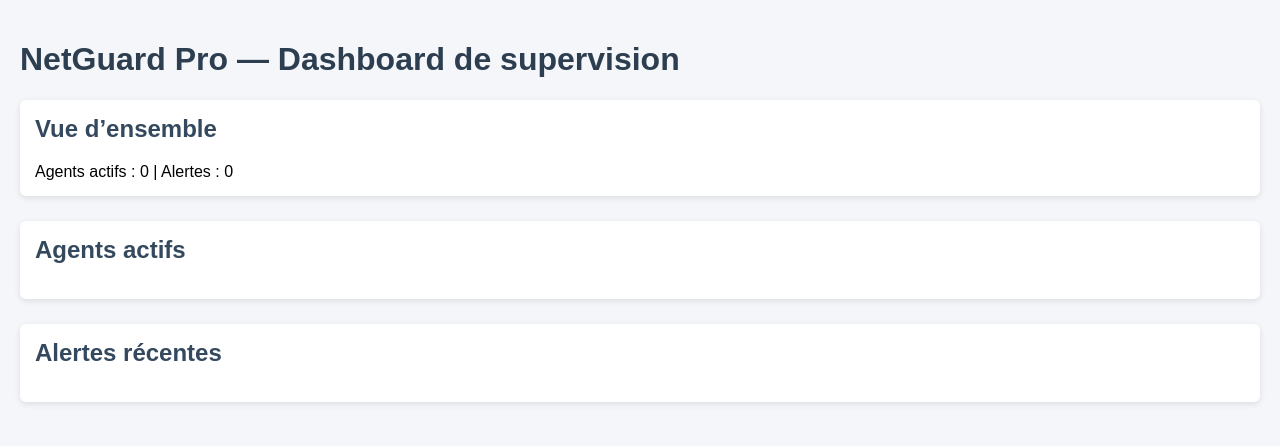
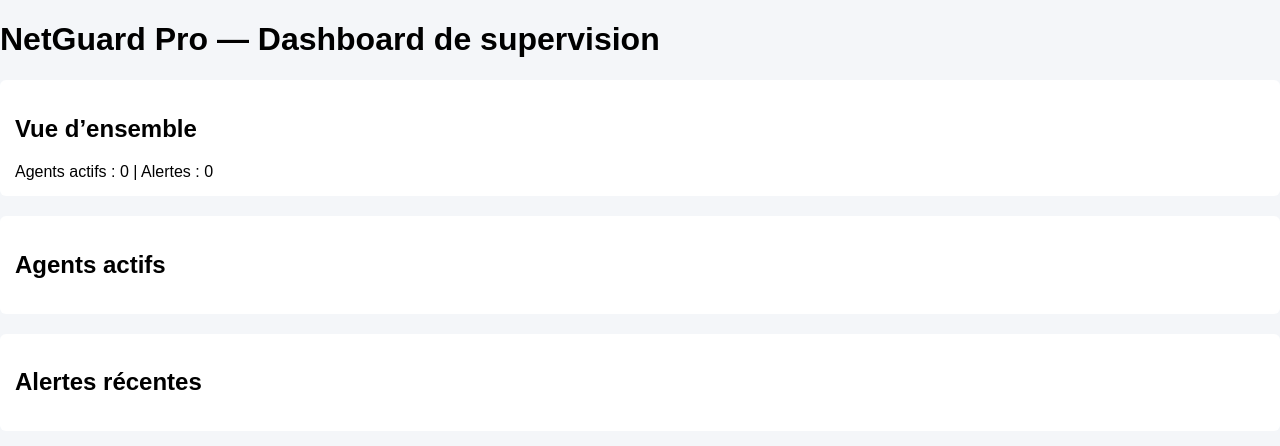
Before and after one commit to seb4u/Projet-NetGuard-Pro, a FastAPI app: page /dashboard in a window 1280 px wide. Shown: the top 446 px of the page. Run offline with FastAPI, Linux system fonts and the light colour scheme; data that the repository does not hold is empty; parts of the project's set-up code (start-up, migrations or seed data) failed here and were passed over.

Commit message:
Update dashboard.css

```diff
--- a/server/static/css/dashboard.css
+++ b/server/static/css/dashboard.css
@@ -1,56 +1,27 @@
-/* ===============================
-   DASHBOARD CSS — ÉTUDIANT C
-   =============================== */
+body {
+    margin: 0;
+    font-family: Arial, sans-serif;
+    background: #f4f6f9;
+}
 
-body {
-    font-family: Arial, Helvetica, sans-serif;
-    background-color: #f4f6f9;
-    margin: 0;
+header {
+    background: #2c3e50;
+    color: white;
     padding: 20px;
 }
 
-h1 {
-    color: #2c3e50;
-}
-
-h2 {
-    color: #34495e;
-    margin-top: 0;
+main {
+    padding: 20px;
 }
 
 .card {
-    background-color: #ffffff;
+    background: white;
     padding: 15px;
-    margin-bottom: 25px;
+    margin-bottom: 20px;
     border-radius: 6px;
-    box-shadow: 0 2px 6px rgba(0,0,0,0.1);
 }
 
-ul {
-    list-style-type: none;
-    padding-left: 0;
-}
-
-li {
-    padding: 6px 0;
-    border-bottom: 1px solid #eee;
-}
-
-/* Gravité des alertes */
-.critical {
-    color: #c0392b;
-    font-weight: bold;
-}
-
-.high {
-    color: #e67e22;
-    font-weight: bold;
-}
-
-.medium {
-    color: #f39c12;
-}
-
-.low {
-    color: #27ae60;
-}
+.low { color: green; }
+.medium { color: orange; }
+.high { color: darkorange; font-weight: bold; }
+.critical { color: red; font-weight: bold; }
```
